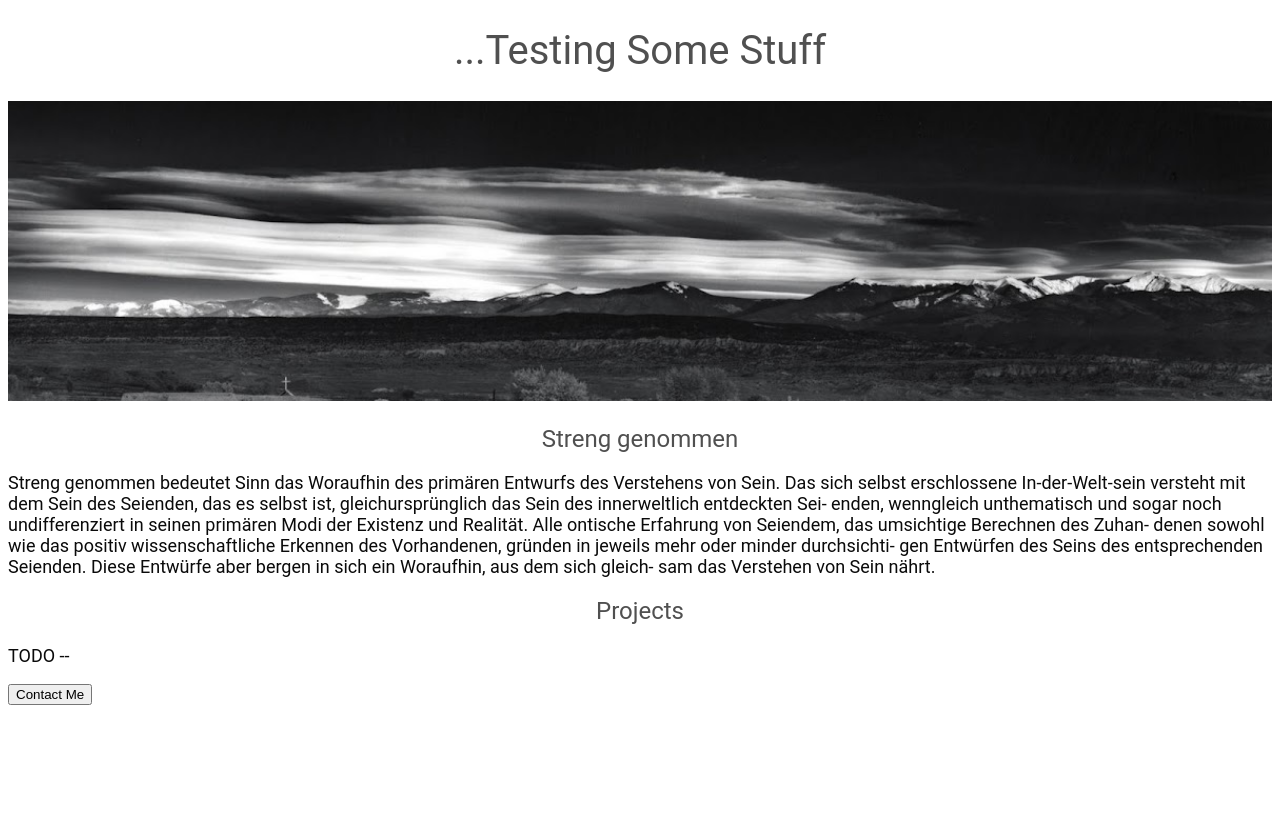
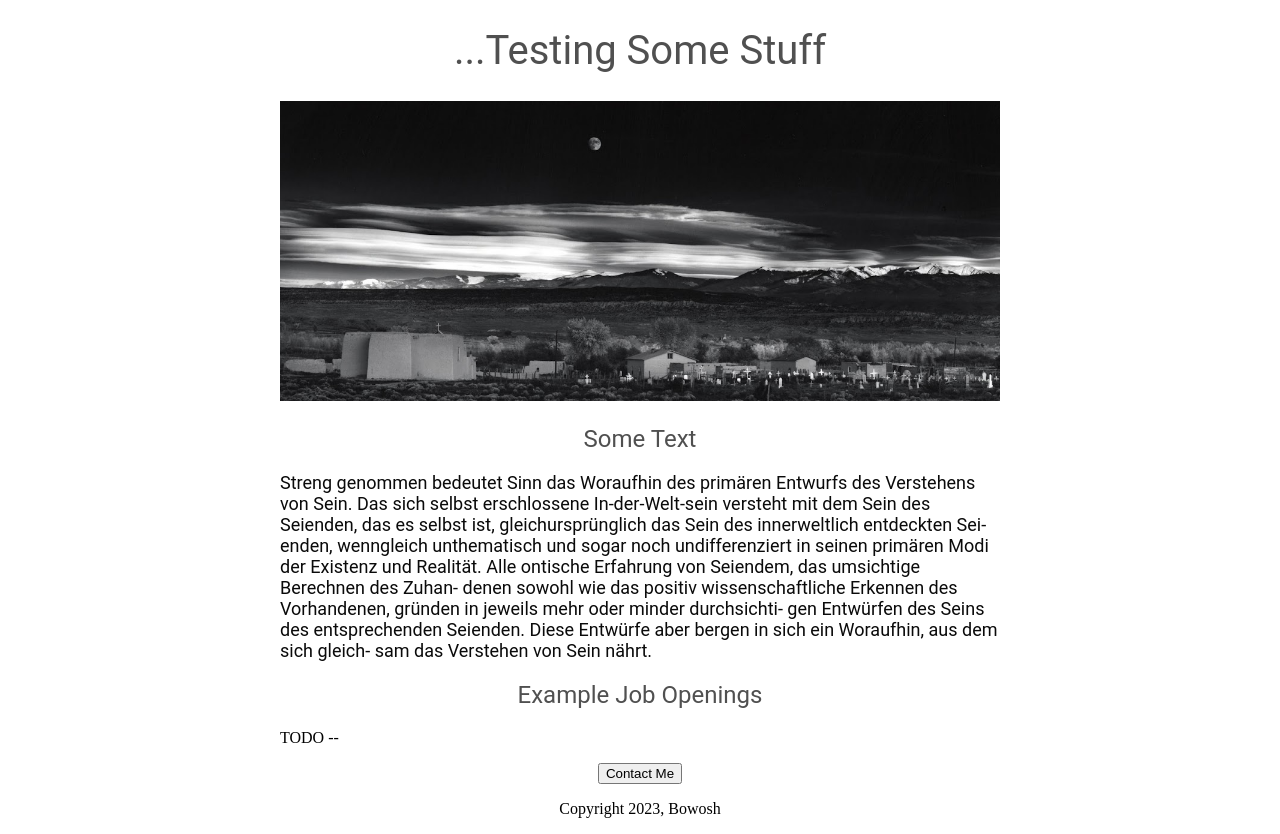
Before and after one commit to bowosh/bowosh.de_v2, a Flask app: page / in a window 1280 px wide. Before the commit the page ends 705 px from the top, so only its background shows below. Run offline with Flask 2, Linux system fonts and the light colour scheme.

Commit message:
added css

```diff
--- a/templates/home.html
+++ b/templates/home.html
@@ -22,7 +22,7 @@
       text-align: center;
     }
 
-    p {
+    .bodytext {
       font-size: 18px;
       font-family: roboto;
       color: rgb(10,10,10);
@@ -35,14 +35,22 @@
 
     }
 
+    #container{
+      max-width: 720px;
+      margin: 0 auto 0 auto;
+    }
+
+
+
   </style>
 </head>
 
 <body>
+  <div id="container">
   <h1>...Testing Some Stuff</h1>
   <img id="banner" src="../static/1941.jpg">
-  <h2>Streng genommen</h2>
-  <p>
+  <h2>Some Text</h2>
+  <p class="bodytext">
     Streng genommen bedeutet Sinn das Woraufhin des primären
 Entwurfs des Verstehens von Sein. Das sich selbst erschlossene
 In-der-Welt-sein versteht mit dem Sein des Seienden, das es selbst
@@ -56,9 +64,12 @@ gen Entwürfen des Seins des entsprechenden Seienden. Diese
 Entwürfe aber bergen in sich ein Woraufhin, aus dem sich gleich-
 sam das Verstehen von Sein nährt.
   </p>
-  <h2>Projects</h2>
+  <h2>Example Job Openings</h2>
   <p>TODO --</p>
+    <div style="text-align: center">
   <button>Contact Me</button>
-
+      <p>Copyright 2023, Bowosh</p>
+    </div>
+  </div>
 </body>
 </html>
```
